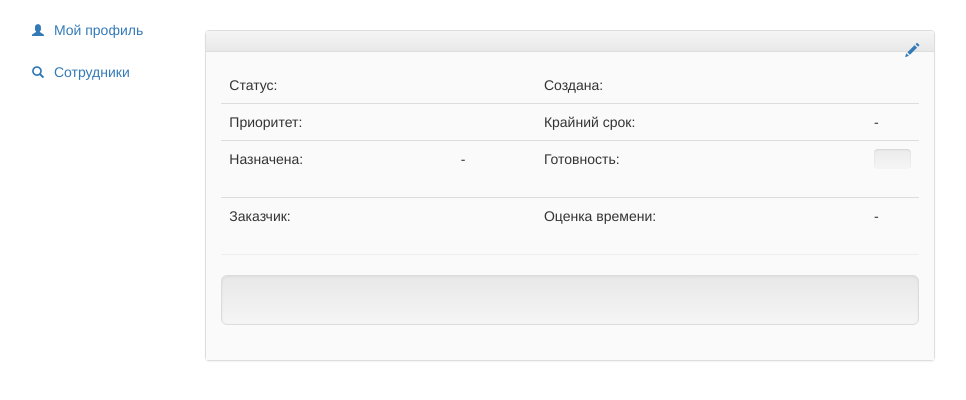
After one commit to un0topface/tasktracker, a Symfony app: template TaskTracker/app/Resources/views/task/index.html.twig in a window 1280 px wide. The commit adds this page. Shown: the top 400 px of the page, without its empty margins (73-1039 px from the left). Run offline with Twig, Linux system fonts and the light colour scheme; the template is opened without the code that fills it, so the values that code supplies are empty; some libraries are stand-ins or nearby versions.

Commit message:
Страница с  тасками

```diff
--- a/TaskTracker/app/Resources/FOSUserBundle/views/Security/login.html.twig
+++ b/TaskTracker/app/Resources/FOSUserBundle/views/Security/login.html.twig
@@ -20,8 +20,6 @@
 
                 <label for="password" class="control-label">{{ 'security.login.password'|trans }}</label>
                 <input type="password" id="password" name="_password" required="required" class="form-control" />
-
-                <input type="checkbox" id="remember_me" name="_remember_me" value="on" style="display:none;"/>
             </div>
             <div class="form-group">
                 <input type="submit" id="_submit" name="_submit" value="{{ 'security.login.submit'|trans }}" class="btn btn-default btn-block" />
--- a/TaskTracker/app/Resources/views/project/index.html.twig
+++ b/TaskTracker/app/Resources/views/project/index.html.twig
@@ -7,6 +7,7 @@
         <table class="table table-striped table-bordered">
             <thead>
             <tr>
+                <th>Статус</th>
                 <th>Заголовок</th>
                 <th>Заказчик</th>
                 <th>Исполнитель</th>
@@ -16,14 +17,14 @@
             <tbody>
             {% for task in tasks %}
                 <tr>
-                    <td>{{ task.getTitle }}</td>
+                    <td>{{ task.getStatus }}</td>
+                    <td><a href="/task/{{ task.getId }}">{{ task.getTitle }}</a></td>
                     <td>{{ task.getCustomer.getFullName }}</td>
                     <td>{{ task.getPerformer.getFullName is defined ? ask.getPerformer.getFullName : 'отсутствует'}}</td>
                     <td>
                         <div class="progress">
                             <div class="progress-bar {{ task.getProgress != 100 ? 'progress-bar-striped active' : '' }}" role="progressbar" aria-valuenow="{{ task.getProgress }}"
                                  aria-valuemin="0" aria-valuemax="100" style="width:{{ task.getProgress }}%">
-                                <span class="sr-only">70%</span>
                             </div>
                         </div>
                     </td>
--- /dev/null
+++ b/TaskTracker/app/Resources/views/task/index.html.twig
@@ -0,0 +1,72 @@
+{% extends 'base_authorized.html.twig' %}
+
+{% block content %}
+    <h3>{{ task.getTitle }}</h3>
+    <div class="panel panel-default comment">
+        <div class="panel-heading">
+                <b style="font-size: 15px; font-weight: 500;">{{ task.getCustomer.getFullName }}</b>
+                <small>{{ task.getCreated }}</small>
+            <div class="pull-right">
+                <a href="#" class="glyphicon glyphicon-pencil"></a>
+            </div>
+        </div>
+
+        <div class="panel-body">
+            <table class="table borderless task-meta-table">
+                <tr>
+                    <td>Статус: </td><td>{{ task.getStatus }}</td>
+                    <td style="width:30px"></td>
+                    <td>Создана: </td><td>{{ task.getCreated }}</td>
+                </tr>
+                <tr>
+                    <td>Приоритет: </td><td>{{ task.getPriorityLevel }}</td>
+                    <td style="width:30px"></td>
+                    <td>Крайний срок: </td><td>{{ task.getDeadLine != '' ? task.getDeadLine : '-'}}</td>
+                </tr>
+                <tr>
+                    <td>Назначена: </td><td>{{ not task.getPerformer.getFullName is defined ? '-' : task.getPerformer.getFullName }}</td>
+                    <td style="width:30px"></td><td>Готовность: </td><td>
+                        <div class="progress">
+                            <div class="progress-bar {{ task.getProgress != 100 ? 'progress-bar-striped active' : '' }}" role="progressbar" aria-valuenow="{{ task.getProgress }}"
+                                 aria-valuemin="0" aria-valuemax="100" style="width:{{ task.getProgress }}%">
+                            </div>
+                        </div>
+                    </td>
+                </tr>
+                <tr>
+                    <td>Заказчик: </td><td>{{ task.getCustomer.getFullName }}</td>
+                    <td style="width:30px"></td>
+                    <td>Оценка времени: </td><td>{{ task.timeHoursEstimate ? : '-' }}</td>
+                </tr>
+            </table>
+            <hr/>
+            <div class="well well-lg">{{ task.getMessage }}</div>
+        </div>
+    </div>
+
+    {% for comment in task.getComments %}
+        {% if comment.getMessage %}
+        <div class="panel panel-default comment">
+            <div class="panel-heading">
+                <b style="font-size: 15px; font-weight: 500;">{{ comment.getAuthor.getFullName }}</b>
+                <small>{{ comment.getCreated }}</small>
+            </div>
+
+            <div class="panel-body">
+                {{ comment.getMessage }}
+            </div>
+        </div>
+        {% endif %}
+
+        <ul class="timeline">
+            {% for k, v in comment.getLog %}
+                <li>
+                    <div class="timeline-content">
+                        <h5>{{ task.getFieldTranslation(k) }}</h5>
+                        <p>{{ v['old'] }} → {{ v['new'] }}</p>
+                    </div>
+                </li>
+            {% endfor %}
+        </ul>
+    {% endfor %}
+{% endblock %}
--- a/TaskTracker/web/css/main.css
+++ b/TaskTracker/web/css/main.css
@@ -81,27 +81,9 @@
     height: 50px;
     padding-right: 5px;
 }
+
 .table>tbody>tr:first-child>td {
     border-top: 0;
-}
-
-.bomb-message {
-    text-overflow: ellipsis;
-    overflow: hidden;
-    white-space: nowrap;
-    cursor: pointer;
-    user-select: none;
-    -moz-user-select: none;
-    -khtml-user-select: none;
-    -webkit-user-select: none;
-    -o-user-select: none;
-}
-
-.bomb-panel {
-    display: inline-block;
-    vertical-align: top;
-    max-width: 260px;
-    margin-left: 35px;
 }
 
 .popover-content {
@@ -122,3 +104,42 @@
 .project-list {
     width: 300px;
 }
+
+.comment {
+    max-width: 730px;
+}
+
+.panel-body {
+    background-color: #fafafa;
+}
+
+.task-meta-table {
+    text-align: left;
+}
+
+.timeline {
+    list-style: none;
+}
+.timeline > li {
+    margin-bottom: 60px;
+}
+
+/* for Desktop */
+@media ( min-width : 640px ){
+    .timeline > li {
+        overflow: hidden;
+        margin: 0;
+        position: relative;
+    }
+    .timeline-date {
+        width: 110px;
+        float: left;
+        margin-top: 20px;
+    }
+    .timeline-content {
+        width: 90%;
+        float: left;
+        border-left: 2px #aeaeae solid;
+        padding-left: 20px;
+    }
+}
```
Also changed, not shown: TaskTracker/src/AppBundle/Controller/TaskController.php (added, +69 -0 lines), TaskTracker/src/AppBundle/Document/Comment.php (+1 -8 lines), TaskTracker/src/AppBundle/Document/Task.php (+103 -0 lines).
